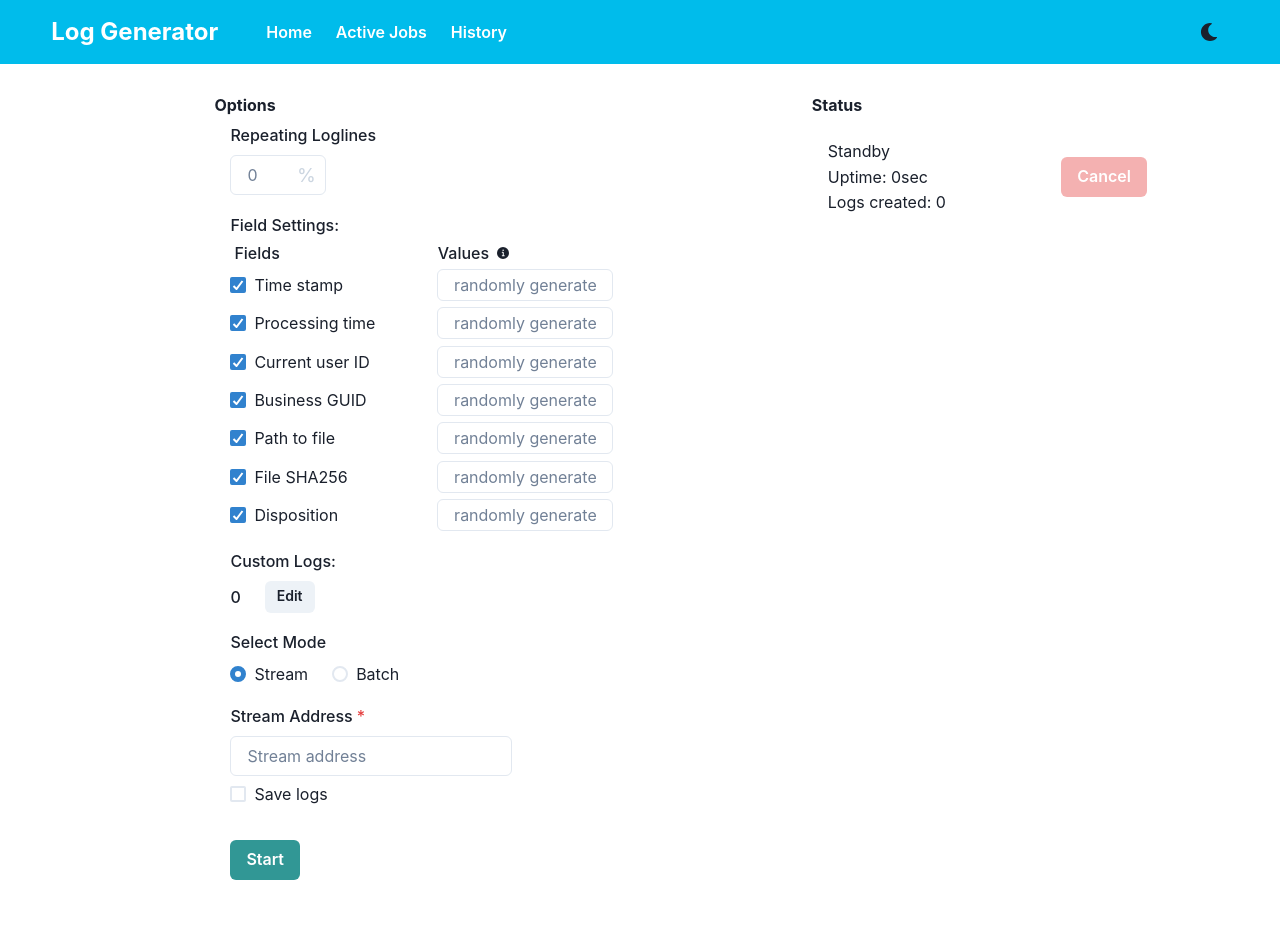
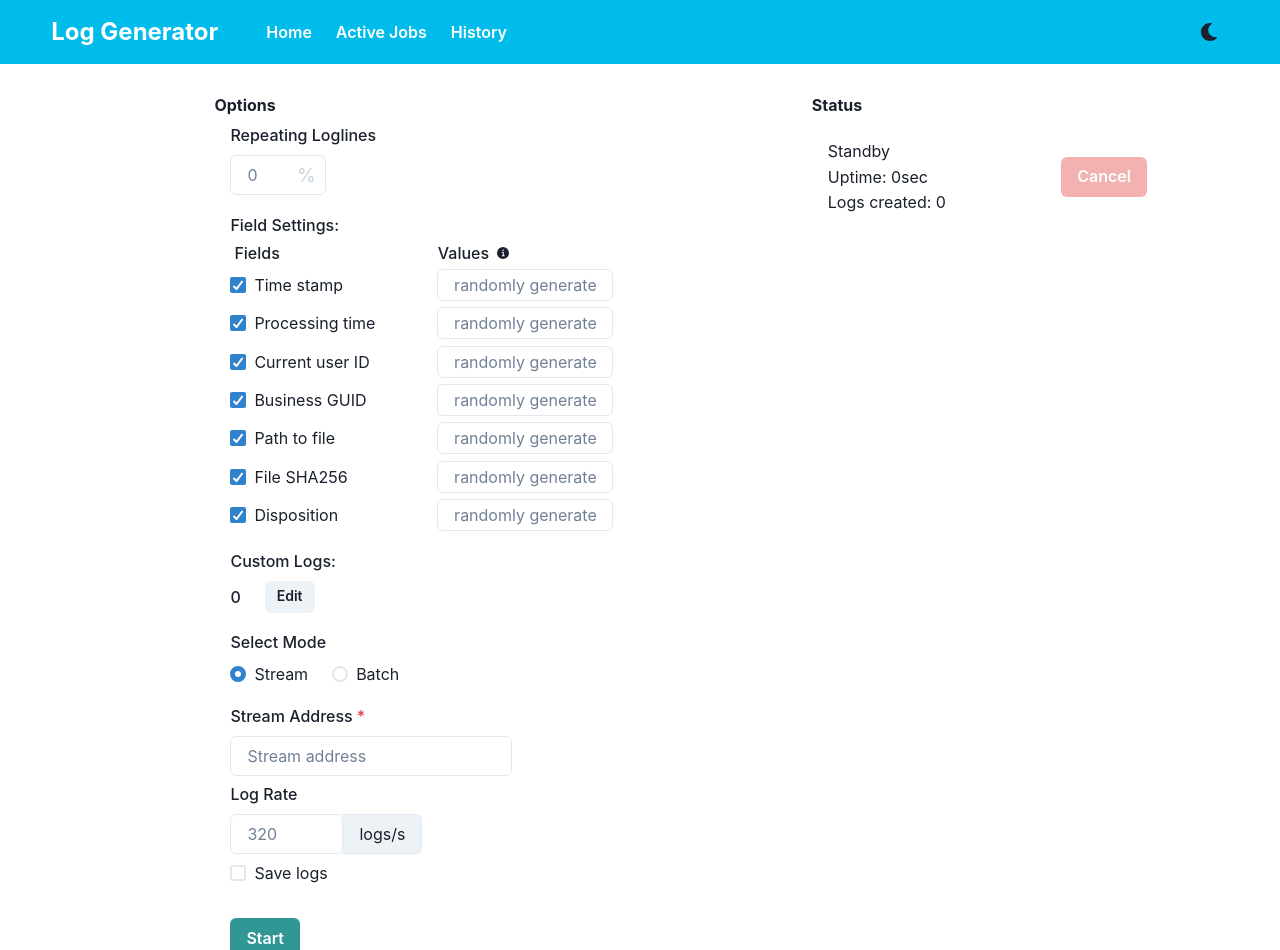
Before and after one commit to bacheflorian/log-generator, a React (Create React App) app in the folder frontend/: page / in a window 1280 px wide. Shown: the top 950 px of the page. Before the commit the page ends 912 px from the top, so only its background shows below. Built offline with nearby package versions, Linux system fonts and the light colour scheme.

Commit message:
Added streamSettings.logRate

```diff
--- a/frontend/src/components/Settings.js
+++ b/frontend/src/components/Settings.js
@@ -9,6 +9,7 @@ import {
   HStack,
   Input,
   InputGroup,
+  InputRightAddon,
   InputRightElement,
   NumberInput,
   NumberInputField,
@@ -129,6 +130,7 @@ function Settings({ jobID, setJobID, setBatchMode, setBatchSize }) {
         mode: 'Stream',
         streamSettings: {
           streamAddress: '',
+          logRate: 320,
           saveLogs: false,
         },
         batchSettings: {
@@ -356,6 +358,25 @@ function Settings({ jobID, setJobID, setBatchMode, setBatchSize }) {
                     </FormControl>
                   )}
                 </Field>
+                <Field name="streamSettings.logRate">
+                  {({ field, form, meta }) => (
+                    <FormControl isInvalid={meta.touched && meta.error}>
+                      <FormLabel>Log Rate</FormLabel>
+                      <InputGroup maxW="12em">
+                        <NumberInput
+                          min={-1}
+                          max={1000000000}
+                          precision={0}
+                          onChange={val => form.setFieldValue(field.name, val)}
+                        >
+                          <NumberInputField placeholder={field.value} />
+                        </NumberInput>
+                        <InputRightAddon children="logs/s" />
+                      </InputGroup>
+                      <FormErrorMessage>{meta.error}</FormErrorMessage>
+                    </FormControl>
+                  )}
+                </Field>
                 <Field as={Checkbox} name="streamSettings.saveLogs">
                   Save logs
                 </Field>
--- a/frontend/src/pages/Home.js
+++ b/frontend/src/pages/Home.js
@@ -9,7 +9,7 @@ function Home() {
   const [batchSize, setBatchSize] = useState(null);
 
   return (
-    <Flex alignItems="start" p="2em 7% 2em 18%" wrap="wrap" rowGap="3em">
+    <Flex alignItems="start" p="2em 7% 1.5em 18%" wrap="wrap" rowGap="3em">
       <Box minW="15em">
         <Heading as="h4" size="sm" ml="-1em" pb="0.5em">
           Options
```
